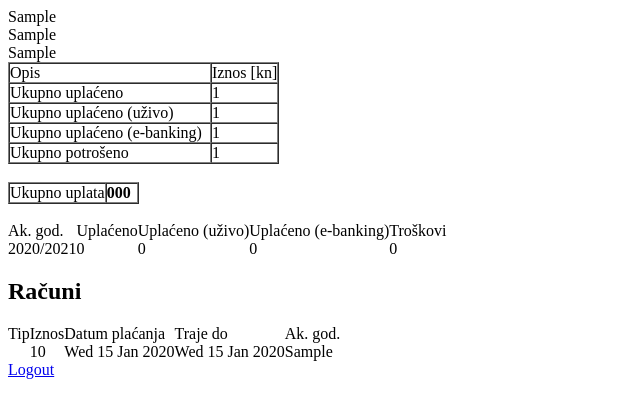
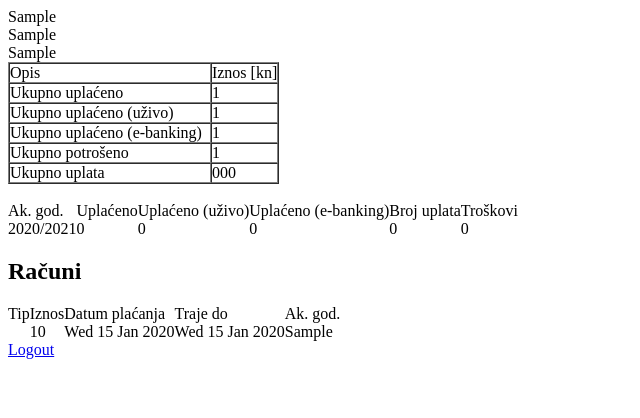
Before and after one commit to ivan444/fer2net-subscriptions, a Django app: template templates/stat.html in a window 1280 px wide. Shown: the top 418 px of the page, without its empty margins (0-640 px from the left). Run offline with Django 3.2, Linux system fonts and the light colour scheme; tables that the repository leaves empty hold one stand-in row (values such as "Sample post"); the template is opened without the code that fills it: values that come from a table or form of the project are taken from there, most other values are stand-ins (such as "Sample title", 1, 10 or a date in 2020); parts of the project's set-up code (start-up, migrations or seed data) failed here and were passed over.

Commit message:
dodan broj uplata po ak. god. (statistika)

```diff
--- a/templates/stat.html
+++ b/templates/stat.html
@@ -78,18 +78,12 @@ lay correctly.
         <td>Ukupno potrošeno</td>
         <td>{{ totalExpense }}</td>
       </tr>
+      <tr>
+        <td>Ukupno uplata</td>
+        <td>{{ numberOfPayments }}</td>
+      </tr>
     </tbody>
   </table>
-
-<br />
-<table id="totals" cellpadding="0" cellspacing="0" border="1" class="display">
-	<tbody>
-	<tr>
-		<td style="width: 75%">Ukupno uplata</td>
-		<td><strong>{{ numberOfPayments }}</strong></td>
-	</tr>
-	</tbody>
-</table>
 
 <br />
   <table id="byyear" cellpadding="0" cellspacing="0" border="0" class="display">
@@ -99,6 +93,7 @@ lay correctly.
         <td>Uplaćeno</td>
         <td>Uplaćeno (uživo)</td>
         <td>Uplaćeno (e-banking)</td>
+        <td>Broj uplata</td>
         <td>Troškovi</td>
       </tr>
     </thead>
@@ -109,6 +104,7 @@ lay correctly.
           <td>{{ amountByYear|dget0:y }}</td>
           <td>{{ inPersonByYear|dget0:y }}</td>
           <td>{{ ebByYear|dget0:y }}</td>
+          <td>{{ paymentsByYear|dget0:y }}</td>
           <td>{{ expenseByYear|dget0:y }}</td>
         </tr>
       {% endfor %}
```
Also changed, not shown: subscriptions/views.py (+8 -2 lines).
